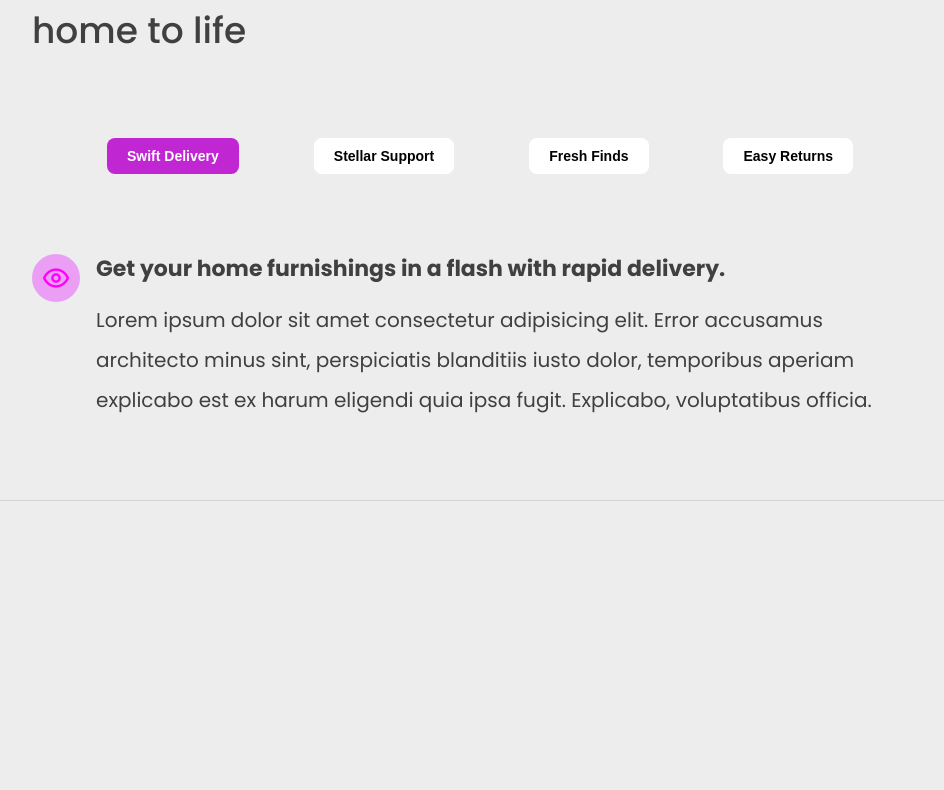
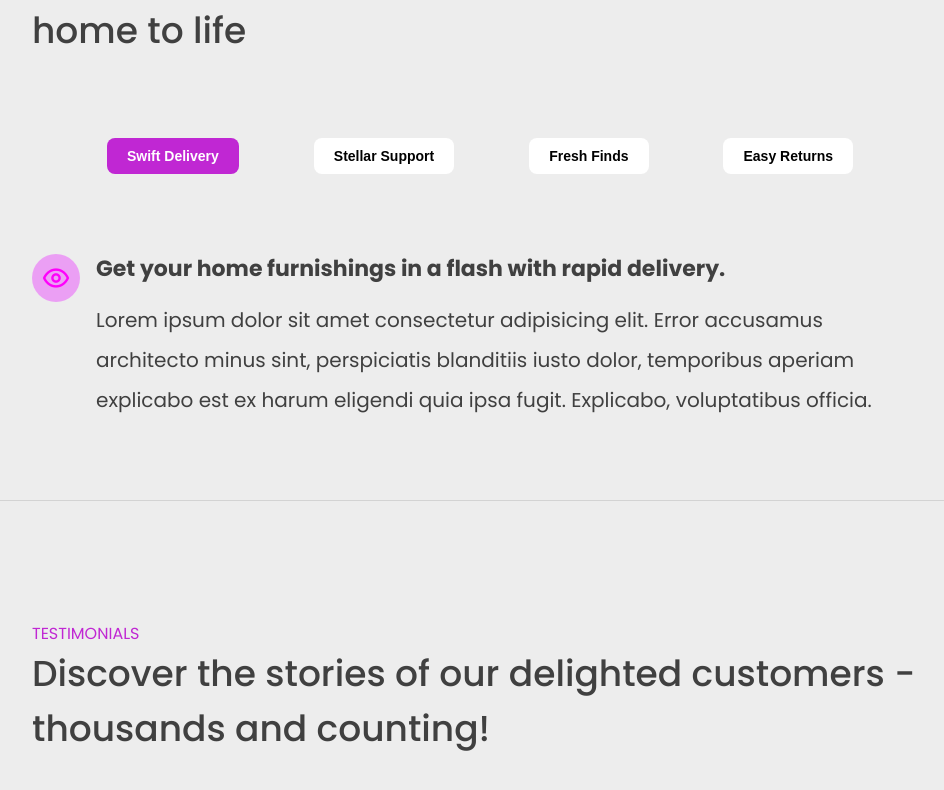
Before and after one commit to dariojularic/x-shopper-dream-e-commerce, a React (Vite) app: page / in a window 1280 px wide. Shown: the part 2375-3165 px from the top of the page, without its empty margins (160-1104 px from the left). Before the commit the page ends 2996 px from the top, so only its background shows below. Built offline with nearby package versions, Linux system fonts and the light colour scheme; no server answers.

Commit message:
Add style

```diff
--- a/src/pages/Home/Index.tsx
+++ b/src/pages/Home/Index.tsx
@@ -6,6 +6,7 @@ import Cooperations from "./components/Cooperations";
 import FeaturedProducts from "./components/FeaturedProducts";
 import ForthSection from "./components/ForthSection";
 import Services from "./components/Services";
+import Testimonials from "./components/Testimonials";
 
 
 
@@ -33,6 +34,7 @@ function Home() {
       <FeaturedProducts />
       <ForthSection />
       <Services />
+      <Testimonials />
     </>
   );
 }
--- /dev/null
+++ b/src/pages/Home/components/Testimonials.tsx
@@ -0,0 +1,19 @@
+import "./Testimonials.css";
+
+function Testimonials() {
+  return (
+    <section>
+      <div className="container">
+        <div className="featured-headings-container">
+          <h3 className="section-heading-intro">TESTIMONIALS</h3>
+          <h2 className="section-subheading">
+            Discover the stories of our delighted customers - thousands and
+            counting!
+          </h2>
+        </div>
+      </div>
+    </section>
+  );
+}
+
+export default Testimonials;
```
Also changed, not shown: src/pages/Home/components/Testimonials.css (added).
